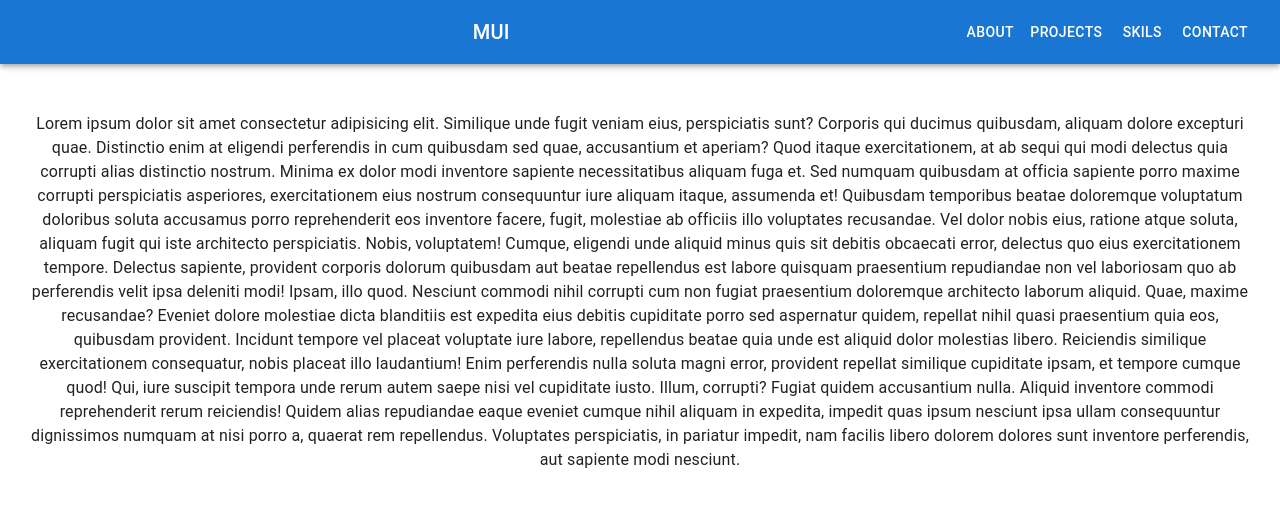
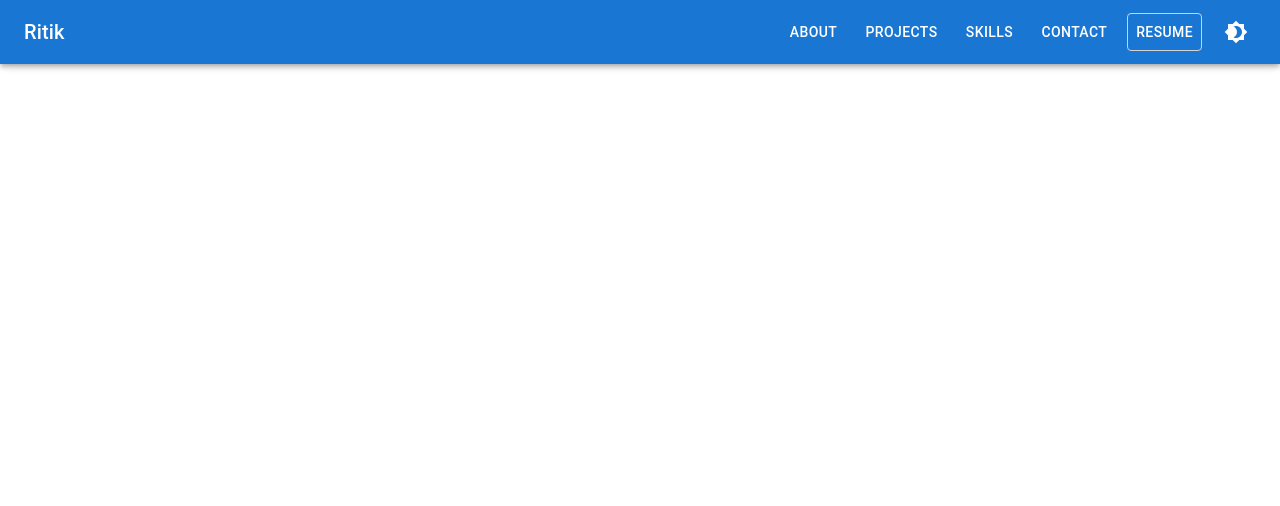
Before and after one commit to Ritik73011/personal-portfolio, a React (Create React App) app: page / in a window 1280 px wide. Shown: the top 506 px of the page. Built offline with nearby package versions, Linux system fonts and the light colour scheme.

Commit message:
navbar modified

```diff
--- a/src/Components/Navbar/Navar.jsx
+++ b/src/Components/Navbar/Navar.jsx
@@ -1,53 +1,87 @@
-import * as React from 'react';
-import PropTypes from 'prop-types';
-import AppBar from '@mui/material/AppBar';
-import Box from '@mui/material/Box';
-import CssBaseline from '@mui/material/CssBaseline';
-import Divider from '@mui/material/Divider';
-import Drawer from '@mui/material/Drawer';
-import IconButton from '@mui/material/IconButton';
-import List from '@mui/material/List';
-import ListItem from '@mui/material/ListItem';
-import ListItemButton from '@mui/material/ListItemButton';
-import ListItemText from '@mui/material/ListItemText';
-import MenuIcon from '@mui/icons-material/Menu';
-import Toolbar from '@mui/material/Toolbar';
-import Typography from '@mui/material/Typography';
-import Button from '@mui/material/Button';
+import * as React from "react";
+import PropTypes from "prop-types";
+import AppBar from "@mui/material/AppBar";
+import Box from "@mui/material/Box";
+import CssBaseline from "@mui/material/CssBaseline";
+import Divider from "@mui/material/Divider";
+import Drawer from "@mui/material/Drawer";
+import IconButton from "@mui/material/IconButton";
+import List from "@mui/material/List";
+import ListItem from "@mui/material/ListItem";
+import ListItemButton from "@mui/material/ListItemButton";
+import ListItemText from "@mui/material/ListItemText";
+import MenuIcon from "@mui/icons-material/Menu";
+import Toolbar from "@mui/material/Toolbar";
+import Typography from "@mui/material/Typography";
+import Button from "@mui/material/Button";
+import { useTheme } from "@mui/material";
+import { ColorModeContext } from "../../App";
+import { useContext } from "react";
+import Brightness4Icon from "@mui/icons-material/Brightness4";
+import Brightness7Icon from "@mui/icons-material/Brightness7";
 
 const drawerWidth = 240;
-const navItems = ['About', 'Projects', "Skils", "Contact"];
+const navItems = ["About", "Projects", "Skills", "Contact"];
 
 function Navbar(props) {
   const { window } = props;
   const [mobileOpen, setMobileOpen] = React.useState(false);
 
+  /*Dark Mode*/
+  const theme = useTheme();
+  const colorMode = useContext(ColorModeContext);
+  /*Dark Mode*/
+
+  //Download Resume
+  const downloadResume = () => {};
   const handleDrawerToggle = () => {
     setMobileOpen((prevState) => !prevState);
   };
 
   const drawer = (
-    <Box onClick={handleDrawerToggle} sx={{ textAlign: 'center' }}>
-      <Typography variant="h6" sx={{ my: 2 }}>
-        Ritik
-      </Typography>
+    <Box onClick={handleDrawerToggle} sx={{ textAlign: "center" }}>
+      <Box sx={{ display: "flex", justifyContent: "space-around" }}>
+        <Typography variant="h6" sx={{ my: 2 }}>
+          Ritik
+        </Typography>
+        <IconButton
+          sx={{ ml: 1 }}
+          onClick={colorMode.toggleColorMode}
+          color="inherit"
+        >
+          {theme.palette.mode === "dark" ? (
+            <Brightness7Icon />
+          ) : (
+            <Brightness4Icon />
+          )}
+        </IconButton>
+      </Box>
       <Divider />
       <List>
         {navItems.map((item) => (
           <ListItem key={item} disablePadding>
-            <ListItemButton sx={{ textAlign: 'center' }}>
+            <ListItemButton sx={{ textAlign: "start" }}>
               <ListItemText primary={item} />
             </ListItemButton>
           </ListItem>
         ))}
+        <ListItem>
+          <ListItemButton
+            onClick={downloadResume}
+            sx={{ textAlign: "start", border: "1px solid lightgrey" }}
+          >
+            <ListItemText primary={"RESUME"} />
+          </ListItemButton>
+        </ListItem>
       </List>
     </Box>
   );
 
-  const container = window !== undefined ? () => window().document.body : undefined;
+  const container =
+    window !== undefined ? () => window().document.body : undefined;
 
   return (
-    <Box sx={{ display: 'flex' }}>
+    <Box sx={{ display: "flex" }}>
       <CssBaseline />
       <AppBar component="nav">
         <Toolbar>
@@ -56,23 +90,49 @@ function Navbar(props) {
             aria-label="open drawer"
             edge="start"
             onClick={handleDrawerToggle}
-            sx={{ mr: 2, display: { sm: 'none' } }}
+            sx={{ mr: 2, display: { sm: "none" } }}
           >
             <MenuIcon />
           </IconButton>
           <Typography
             variant="h6"
             component="div"
-            sx={{ flexGrow: 1, display: { xs: 'none', sm: 'block' } }}
+            sx={{
+              flexGrow: 1,
+              display: { xs: "none", sm: "block" },
+              textAlign: "start",
+            }}
           >
-            MUI
+            Ritik
           </Typography>
-          <Box sx={{ display: { xs: 'none', sm: 'block' } }}>
+          <Box sx={{ display: { xs: "none", sm: "block" } }}>
             {navItems.map((item) => (
-              <Button key={item} sx={{ color: '#fff' }}>
+              <Button key={item} sx={{ color: "#fff", margin: "0 6px" }}>
                 {item}
               </Button>
             ))}
+            <Button
+              sx={{
+                color: "#fff",
+                margin: "0 6px",
+                border: "1px solid lightgrey",
+              }}
+              onClick={downloadResume}
+            >
+              {"RESUME"}
+            </Button>
+
+            <IconButton
+              sx={{ ml: 1 }}
+              onClick={colorMode.toggleColorMode}
+              color="inherit"
+            >
+              {theme.palette.mode === "dark" ? (
+                <Brightness7Icon />
+              ) : (
+                <Brightness4Icon />
+              )}
+            </IconButton>
           </Box>
         </Toolbar>
       </AppBar>
@@ -86,8 +146,11 @@ function Navbar(props) {
             keepMounted: true, // Better open performance on mobile.
           }}
           sx={{
-            display: { xs: 'block', sm: 'none' },
-            '& .MuiDrawer-paper': { boxSizing: 'border-box', width: drawerWidth },
+            display: { xs: "block", sm: "none" },
+            "& .MuiDrawer-paper": {
+              boxSizing: "border-box",
+              width: drawerWidth,
+            },
           }}
         >
           {drawer}
@@ -95,50 +158,15 @@ function Navbar(props) {
       </Box>
       <Box component="main" sx={{ p: 3 }}>
         <Toolbar />
-        <Typography>
-          Lorem ipsum dolor sit amet consectetur adipisicing elit. Similique unde
-          fugit veniam eius, perspiciatis sunt? Corporis qui ducimus quibusdam,
-          aliquam dolore excepturi quae. Distinctio enim at eligendi perferendis in
-          cum quibusdam sed quae, accusantium et aperiam? Quod itaque exercitationem,
-          at ab sequi qui modi delectus quia corrupti alias distinctio nostrum.
-          Minima ex dolor modi inventore sapiente necessitatibus aliquam fuga et. Sed
-          numquam quibusdam at officia sapiente porro maxime corrupti perspiciatis
-          asperiores, exercitationem eius nostrum consequuntur iure aliquam itaque,
-          assumenda et! Quibusdam temporibus beatae doloremque voluptatum doloribus
-          soluta accusamus porro reprehenderit eos inventore facere, fugit, molestiae
-          ab officiis illo voluptates recusandae. Vel dolor nobis eius, ratione atque
-          soluta, aliquam fugit qui iste architecto perspiciatis. Nobis, voluptatem!
-          Cumque, eligendi unde aliquid minus quis sit debitis obcaecati error,
-          delectus quo eius exercitationem tempore. Delectus sapiente, provident
-          corporis dolorum quibusdam aut beatae repellendus est labore quisquam
-          praesentium repudiandae non vel laboriosam quo ab perferendis velit ipsa
-          deleniti modi! Ipsam, illo quod. Nesciunt commodi nihil corrupti cum non
-          fugiat praesentium doloremque architecto laborum aliquid. Quae, maxime
-          recusandae? Eveniet dolore molestiae dicta blanditiis est expedita eius
-          debitis cupiditate porro sed aspernatur quidem, repellat nihil quasi
-          praesentium quia eos, quibusdam provident. Incidunt tempore vel placeat
-          voluptate iure labore, repellendus beatae quia unde est aliquid dolor
-          molestias libero. Reiciendis similique exercitationem consequatur, nobis
-          placeat illo laudantium! Enim perferendis nulla soluta magni error,
-          provident repellat similique cupiditate ipsam, et tempore cumque quod! Qui,
-          iure suscipit tempora unde rerum autem saepe nisi vel cupiditate iusto.
-          Illum, corrupti? Fugiat quidem accusantium nulla. Aliquid inventore commodi
-          reprehenderit rerum reiciendis! Quidem alias repudiandae eaque eveniet
-          cumque nihil aliquam in expedita, impedit quas ipsum nesciunt ipsa ullam
-          consequuntur dignissimos numquam at nisi porro a, quaerat rem repellendus.
-          Voluptates perspiciatis, in pariatur impedit, nam facilis libero dolorem
-          dolores sunt inventore perferendis, aut sapiente modi nesciunt.
-        </Typography>
+        {/*Add Component Here*/}
+
+        {/*Add Component Here*/}
       </Box>
     </Box>
   );
 }
 
 Navbar.propTypes = {
-  /**
-   * Injected by the documentation to work in an iframe.
-   * You won't need it on your project.
-   */
   window: PropTypes.func,
 };
 
```
